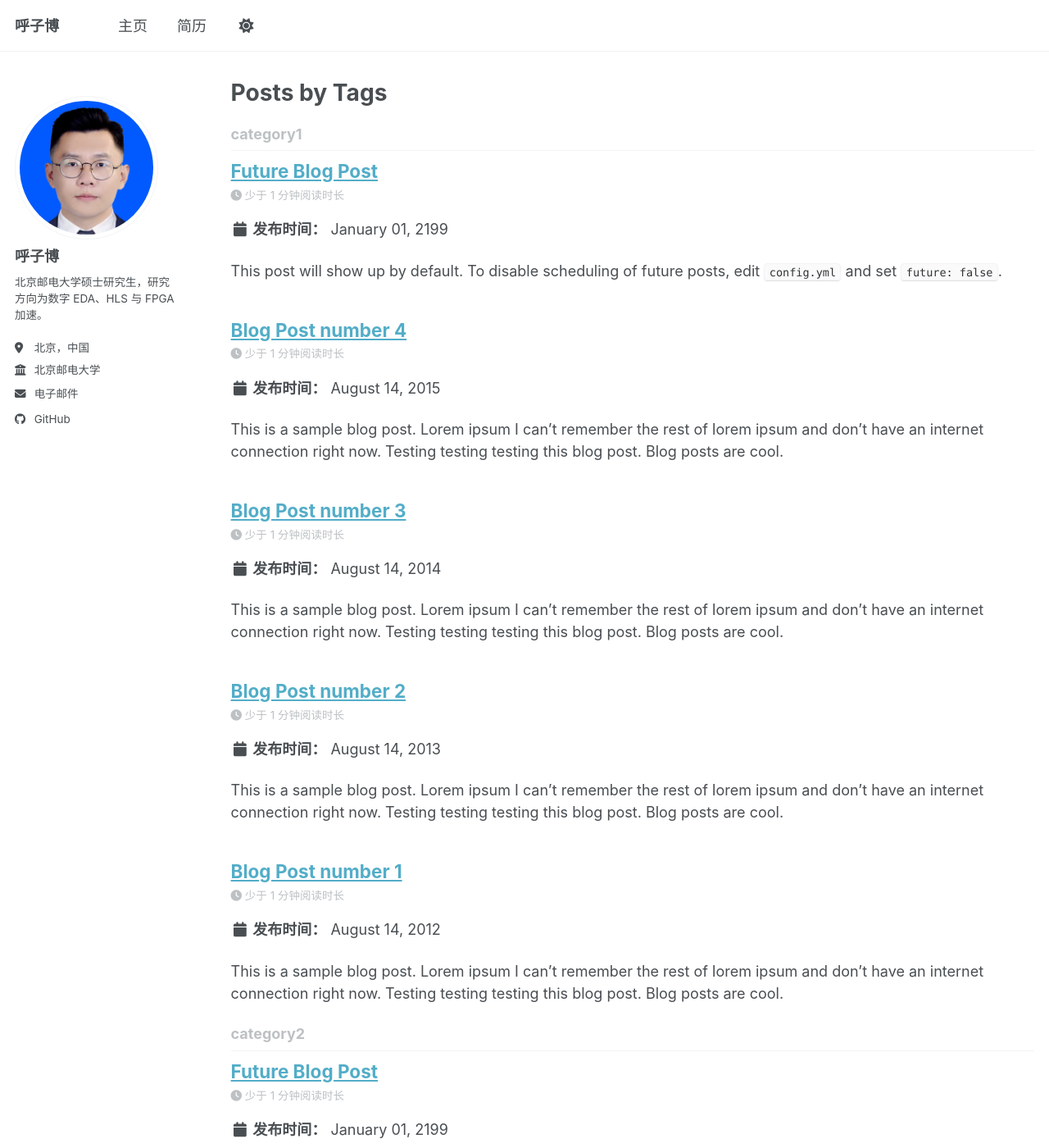
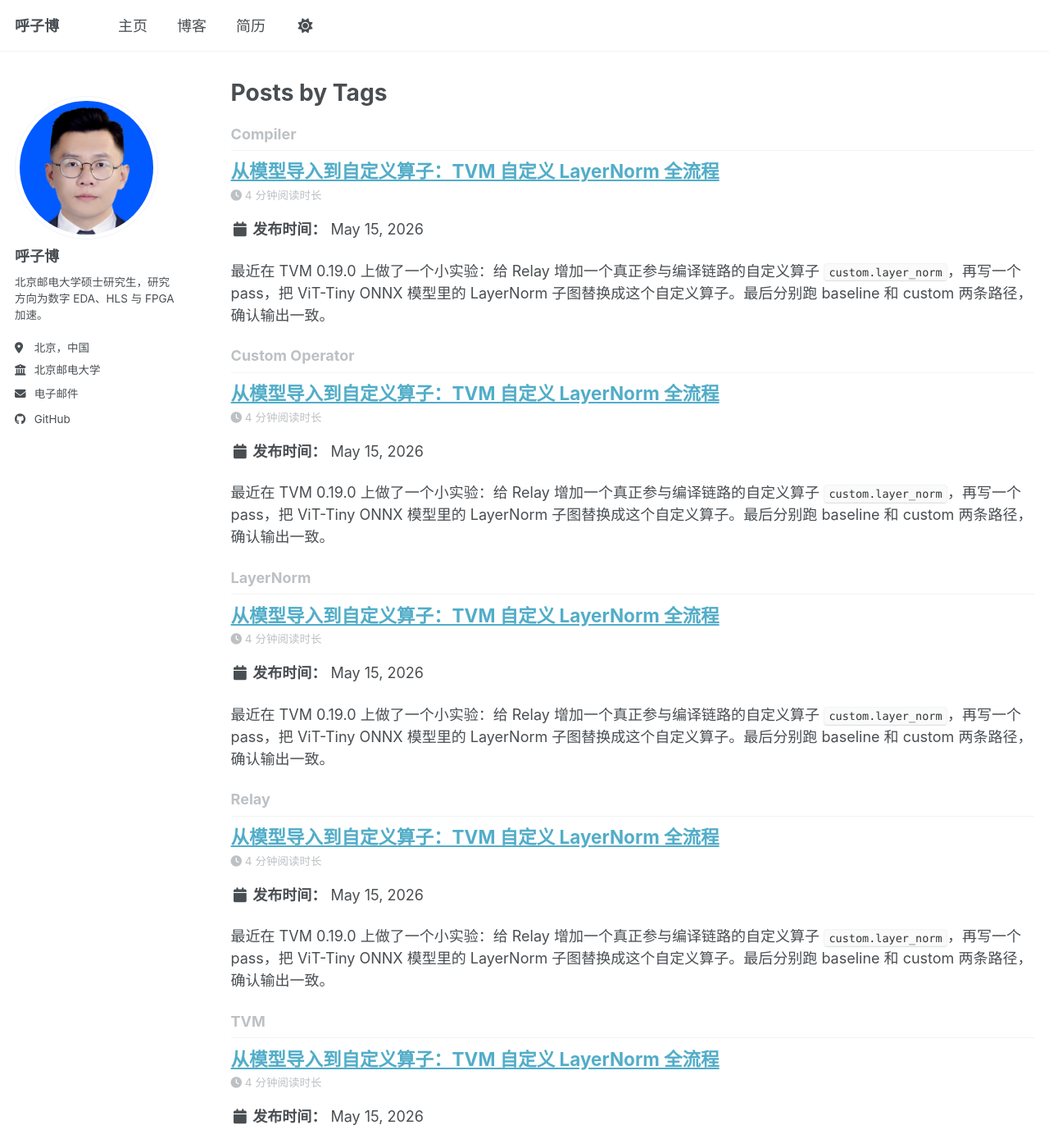
Before and after one commit to huzibo-yyds/huzibo-yyds.github.io, a Jekyll site: the page built from _pages/tag-archive.html, in a window 1280 px wide and 1400 px high. Shown: the whole window at 82% size. Built offline with Jekyll 4.4.1, drawn with Linux system fonts in a browser that asks for light colours; a script bundle is joined from its source files by our own code; library files that are not in the unit come from our copies; some of the changed text lies outside the part shown.

Commit message:
Add TVM custom operator blog post

````diff
--- a/_data/navigation.yml
+++ b/_data/navigation.yml
@@ -4,5 +4,8 @@ main:
   - title: "主页"
     url: /
 
+  - title: "博客"
+    url: /year-archive/
+
   - title: "简历"
     url: /cv/
--- a/_pages/year-archive.html
+++ b/_pages/year-archive.html
@@ -1,7 +1,7 @@
 ---
 layout: archive
 permalink: /year-archive/
-title: "Blog posts"
+title: "博客"
 author_profile: true
 redirect_from:
   - /wordpress/blog-posts/
--- a/_posts/2012-08-14-blog-post-1.md
+++ /dev/null
@@ -1,20 +0,0 @@
----
-title: 'Blog Post number 1'
-date: 2012-08-14
-permalink: /posts/2012/08/blog-post-1/
-tags:
-  - cool posts
-  - category1
-  - category2
----
-
-This is a sample blog post. Lorem ipsum I can't remember the rest of lorem ipsum and don't have an internet connection right now. Testing testing testing this blog post. Blog posts are cool.
-
-Headings are cool
-======
-
-You can have many headings
-======
-
-Aren't headings cool?
-------
--- a/_posts/2013-08-14-blog-post-2.md
+++ /dev/null
@@ -1,20 +0,0 @@
----
-title: 'Blog Post number 2'
-date: 2013-08-14
-permalink: /posts/2013/08/blog-post-2/
-tags:
-  - cool posts
-  - category1
-  - category2
----
-
-This is a sample blog post. Lorem ipsum I can't remember the rest of lorem ipsum and don't have an internet connection right now. Testing testing testing this blog post. Blog posts are cool.
-
-Headings are cool
-======
-
-You can have many headings
-======
-
-Aren't headings cool?
-------
--- a/_posts/2014-08-14-blog-post-3.md
+++ /dev/null
@@ -1,20 +0,0 @@
----
-title: 'Blog Post number 3'
-date: 2014-08-14
-permalink: /posts/2014/08/blog-post-3/
-tags:
-  - cool posts
-  - category1
-  - category2
----
-
-This is a sample blog post. Lorem ipsum I can't remember the rest of lorem ipsum and don't have an internet connection right now. Testing testing testing this blog post. Blog posts are cool.
-
-Headings are cool
-======
-
-You can have many headings
-======
-
-Aren't headings cool?
-------
--- /dev/null
+++ b/_posts/2026-05-15-tvm-custom-operator-layernorm.md
@@ -0,0 +1,352 @@
+---
+title: "从模型导入到自定义算子：TVM 自定义 LayerNorm 全流程"
+date: 2026-05-15
+permalink: /posts/2026/05/tvm-custom-operator-layernorm/
+tags:
+  - TVM
+  - Relay
+  - Custom Operator
+  - LayerNorm
+  - Compiler
+---
+
+最近在 TVM 0.19.0 上做了一个小实验：给 Relay 增加一个真正参与编译链路的自定义算子 `custom.layer_norm`，再写一个 pass，把 ViT-Tiny ONNX 模型里的 LayerNorm 子图替换成这个自定义算子。最后分别跑 baseline 和 custom 两条路径，确认输出一致。
+
+这篇文章把这个过程整理成一条完整路线：先从 TVM 如何加载模型说起，再进入 Relay 自定义算子的注册、pass 替换、编译、运行和结果验证。
+
+背景：TVM 编译模型时发生了什么
+======
+
+以 Relay 为例，TVM 执行一个外部模型通常是这几步：
+
+```text
+外部模型
+  -> Relay frontend
+  -> Relay IRModule
+  -> Relay passes
+  -> relay.build
+  -> TE compute / schedule
+  -> TIR
+  -> LLVM / CUDA / Metal 等 codegen
+  -> runtime 执行
+```
+
+一个最小化的 ONNX + Relay + Graph Executor 流程大概是：
+
+```python
+import onnx
+import tvm
+from tvm import relay
+from tvm.contrib import graph_executor
+
+target = "llvm"
+dev = tvm.cpu(0)
+
+onnx_model = onnx.load("model.onnx")
+
+mod, params = relay.frontend.from_onnx(
+    onnx_model,
+    shape={"x": (1, 3, 224, 224)},
+    freeze_params=True,
+)
+
+with tvm.transform.PassContext(opt_level=3):
+    lib = relay.build(mod, target=target, params=params)
+
+module = graph_executor.GraphModule(lib["default"](dev))
+module.set_input("x", input_data)
+module.run()
+output = module.get_output(0).numpy()
+```
+
+这里最关键的一点是：`relay.build()` 不是简单“保存模型”，而是把 Relay IR 编译成可运行产物。它会继续走算子实现选择、TE compute、schedule、TIR lowering、目标代码生成和 runtime 封装。
+
+因此，如果只是写一个 pass 改了 Relay 图，但新节点没有 compute / schedule / lowering 路径，`relay.build()` 仍然会失败。
+
+从 ResNet18 到 ViT-Tiny
+======
+
+前期我用 ResNet18 跑通过一个基本流程：ONNX 模型导入 TVM，经过编译后在 runtime 上执行，并对图片输出 top-k 分类结果。这个实验的价值不在 ResNet18 本身，而是先确认几件事：
+
+- 模型前端能正常把 ONNX 转成 TVM IR。
+- `target="llvm"` 的本机 CPU 编译链路可用。
+- runtime 能设置输入、执行并取回输出。
+- 预处理、softmax、top-k 等模型周边流程是通的。
+
+在 TVM 0.19.0 上，Relay 仍然是一个很适合观察自定义算子链路的入口。于是下一步就从“能加载并运行模型”，推进到“能改写模型图，并让新算子真的编译执行”。
+
+目标：把 LayerNorm 替换成自定义 Relay op
+======
+
+这次实验的目标是新增一个 Relay op：
+
+```text
+custom.layer_norm(data, gamma, beta, axis=-1, epsilon=1e-5, center=True, scale=True)
+```
+
+然后写一个 pass，把 ViT-Tiny ONNX 转 Relay 后的 LayerNorm 语义替换成它。
+
+最终有两条路径：
+
+```text
+baseline:
+  ONNX -> Relay -> relay.build -> graph executor
+
+custom:
+  ONNX -> Relay -> ReplaceLayerNormWithCustom
+       -> Relay with custom.layer_norm
+       -> relay.build -> graph executor
+```
+
+两条路径使用同一张测试图片、同一个 target 和同一种 runtime，最后比较 logits 和 top-k，确认改写没有破坏语义。
+
+第一步：注册 C++ Relay 算子
+======
+
+真正新增 primitive op，不能只在 Python 里写一个函数名。TVM 需要知道这个算子：
+
+- 名字是什么。
+- 属性有哪些。
+- 输入输出类型关系是什么。
+- 如何生成 TE compute。
+- 使用什么 schedule。
+
+本实验新增了：
+
+```text
+src/relay/op/custom/layer_norm.cc
+```
+
+它注册 `custom.layer_norm`，复用 TVM 里的 `LayerNormAttrs`，并通过 type relation 约束输出 shape / dtype 与 `data` 一致，`gamma`、`beta` 是归一化维度对应的一维张量。
+
+底层 compute 没有重新手写 LayerNorm 数学公式，而是复用已有 TOPI：
+
+```text
+topi::nn::layer_norm
+```
+
+这样做的重点不是创造一个高性能 kernel，而是打通“自定义 Relay op 能进入 TVM 默认编译链路”的完整路径。
+
+这里还有一个容易忽略的点：只注册 Relay 节点还不够。如果没有 compute / schedule，TVM 在 lowering 时还是不知道怎么把它变成可执行循环。也就是说：
+
+```text
+Relay op 名字
+  != 可以被 relay.build 编译执行的算子
+```
+
+第二步：接上 Python API 和 schedule
+======
+
+C++ 注册后，还需要把它暴露到 Python 侧，方便 pass 构造 Relay Call。本实验新增了：
+
+```text
+python/tvm/relay/op/custom.py
+python/tvm/relay/op/_custom.py
+python/tvm/relay/op/_custom_make.py
+```
+
+三者职责可以这样理解：
+
+```text
+custom.py
+  面向用户和 pass，提供 relay.op.custom.layer_norm(...)
+
+_custom_make.py
+  初始化 FFI，把 C++ MakeCustomLayerNorm 接到 Python
+
+_custom.py
+  注册 backend schedule，让 relay.build 可以继续 lower
+```
+
+调用关系大概是：
+
+```text
+relay.op.custom.layer_norm(...)
+  -> _custom_make.layer_norm(...)
+  -> C++ MakeCustomLayerNorm(...)
+  -> Relay Call(op="custom.layer_norm")
+```
+
+同时在 `python/tvm/relay/op/__init__.py` 中导入 `custom` 和 `_custom`，保证 `import tvm.relay.op` 时 API 和 schedule 注册都会生效。
+
+第三步：写 Relay pass 替换 LayerNorm
+======
+
+新增 pass 位于：
+
+```text
+toys/vit_tiny/custom_layer_norm_pass.py
+```
+
+核心结构是：
+
+```python
+@relay.transform.function_pass(opt_level=1)
+class ReplaceLayerNormWithCustom:
+    ...
+```
+
+它内部用 `ExprMutator` 遍历 Relay 表达式，支持两类替换。
+
+第一类是直接命中的 Relay op：
+
+```text
+nn.layer_norm(data, gamma, beta)
+  -> custom.layer_norm(data, gamma, beta)
+```
+
+第二类是 ONNX frontend 实际生成的分解子图。ViT-Tiny 里的 LayerNorm 不一定会直接变成 `nn.layer_norm`，更常见的是一串基础算子组合：
+
+```text
+mean(x)
+subtract(x, mean)
+power(subtract, 2)
+mean(power)
+add(var, epsilon)
+sqrt(...)
+divide(subtract, sqrt)
+multiply(..., gamma)
+add(..., beta)
+```
+
+pass 识别这个结构后，把它重组为：
+
+```text
+custom.layer_norm(x, gamma, beta, axis=-1, epsilon=...)
+```
+
+为什么这里选 `ExprMutator`，而不是 `DFPatternCallback`？核心原因是 LayerNorm 的等价写法比较多。比如 `add` 和 `multiply` 可能左右交换，归一化形式也可能写成 `divide` 或乘以倒数。如果用 dataflow pattern，需要写很多变体。
+
+`ExprMutator` 更像手写递归遍历器，可以把识别逻辑拆成多个小函数：判断 mean、判断 variance、判断 gamma/beta、判断 epsilon、判断是不是最后一维归一化。代码更长，但调试时更容易知道是哪条语义约束没有满足。
+
+第四步：重新编译 TVM
+======
+
+因为这次新增的是 C++ 层 op 注册，所以必须重新编译 TVM。否则 Python 侧看不到新的 FFI constructor，`relay.build` 也找不到对应 compute / schedule。
+
+本机使用的环境是：
+
+```text
+/Users/huzi/miniconda3/envs/tvm-0.19
+```
+
+编译命令：
+
+```bash
+cd /Users/huzi/Documents/Code/tvm/apache-tvm-0.19.0/build
+/Users/huzi/miniconda3/envs/tvm-0.19/bin/cmake .. \
+  -G Ninja \
+  -DCMAKE_MAKE_PROGRAM=/Users/huzi/miniconda3/envs/tvm-0.19/bin/ninja
+/Users/huzi/miniconda3/envs/tvm-0.19/bin/ninja -j8
+```
+
+如果只是修改 Python pass，一般不需要重新编译 C++，重启 Python 进程即可。但如果新增或修改了 `src/relay/op/custom/layer_norm.cc`，就需要重新链接 `libtvm.dylib`。
+
+第五步：运行 baseline 和 custom 对比
+======
+
+完整对比脚本做了这些事：
+
+1. 加载 ViT-Tiny ONNX、preprocessor config、ImageNet labels 和测试图片。
+2. 用 `relay.frontend.from_onnx` 转成 Relay。
+3. baseline 路径直接 `relay.build`。
+4. custom 路径先运行 `ReplaceLayerNormWithCustom`，再 `relay.build`。
+5. 两边都用 `graph_executor.GraphModule` 执行。
+6. 对比 top-k、`max_abs_diff`、`max_rel_diff` 和 `np.allclose`。
+
+运行：
+
+```bash
+cd /Users/huzi/Documents/Code/tvm/apache-tvm-0.19.0
+/Users/huzi/miniconda3/envs/tvm-0.19/bin/python toys/vit_tiny/vit_tiny_layernorm_compare.py
+```
+
+实验结果中，pass 替换了 25 个 LayerNorm：
+
+```text
+custom.layer_norm replacements: 25
+custom.layer_norm calls in custom IR: 25
+```
+
+baseline 和 custom 的 top-5 一致：
+
+```text
+1.  282 tiger cat
+2.  281 tabby
+3.  285 Egyptian cat
+4.  287 lynx
+5.  761 remote control
+```
+
+数值误差：
+
+```text
+max_abs_diff: 1.0967255e-05
+max_rel_diff: 0.0014497685
+allclose(rtol=0.0001, atol=0.0001): True
+```
+
+这说明 `custom.layer_norm` 不是只停留在 Relay 图里的“假节点”，而是真的走完了：
+
+```text
+Relay pass
+  -> relay.build
+  -> FTVMCompute
+  -> TE compute
+  -> schedule
+  -> TIR
+  -> LLVM codegen
+  -> graph executor runtime
+```
+
+几个踩坑点
+======
+
+**1. 自定义 pass 不等于自定义算子**
+
+pass 只负责改 IR。如果替换出来的新 op 没有完整注册，build 阶段还是会失败。
+
+**2. Python wrapper 不等于 FFI constructor**
+
+`custom.py` 只是易用 API。真正构造 Relay Call 的底层入口来自 C++ 注册的 global function，需要 `_custom_make.py` 初始化。
+
+**3. 有 compute 还需要 schedule**
+
+TE compute 描述“怎么算”，schedule 描述“怎么执行”。Relay build 两者都需要。
+
+**4. ONNX 导入后的图未必保留高级语义**
+
+模型里叫 LayerNorm，导入 Relay 后可能只是 `mean/subtract/power/sqrt/divide/multiply/add`。写 pass 时要面向真实 IR，而不是面向想象中的模型结构。
+
+**5. 先做 baseline，再做 custom**
+
+baseline 是判断自定义路径是否正确的锚点。没有 baseline，后面即使 custom 能跑，也很难判断它是不是语义一致。
+
+当前限制
+======
+
+这次实现主要目标是打通全流程，不是优化 LayerNorm 性能。当前限制包括：
+
+- 主要验证 `target="llvm"` CPU。
+- 只覆盖 ViT-Tiny 常见的 float32、最后一维归一化、带 gamma/beta 的 LayerNorm。
+- 底层复用 TOPI `layer_norm` compute，没有手写新的高性能 schedule。
+- pattern matcher 针对当前 ViT-Tiny ONNX frontend 输出编写，换模型或换导出方式可能需要扩展。
+
+总结
+======
+
+TVM 自定义算子真正完整的链路，不只是“注册一个名字”或者“写一个 pass”。它至少包含：
+
+```text
+模型导入
+  -> Relay IR
+  -> 自定义 op 注册
+  -> Python API / FFI
+  -> compute / schedule
+  -> Relay pass 替换
+  -> relay.build
+  -> TIR / codegen
+  -> runtime 验证
+```
+
+这次 `custom.layer_norm` 实验的收获是：把一个真实模型中的 LayerNorm 子图替换成自定义 Relay op，并且能编译、运行、和 baseline 对齐。对后续继续做算子融合、后端接入或硬件相关 lowering 来说，这是一个比较扎实的起点。
--- a/_posts/2199-01-01-future-post.md
+++ /dev/null
@@ -1,11 +0,0 @@
----
-title: 'Future Blog Post'
-date: 2199-01-01
-permalink: /posts/2012/08/blog-post-4/
-tags:
-  - cool posts
-  - category1
-  - category2
----
-
-This post will show up by default. To disable scheduling of future posts, edit `config.yml` and set `future: false`.
````
Also changed, not shown: _pages/about.md (+4 -0 lines), _posts/2015-08-14-blog-post-4.md (deleted, +0 -20 lines).
